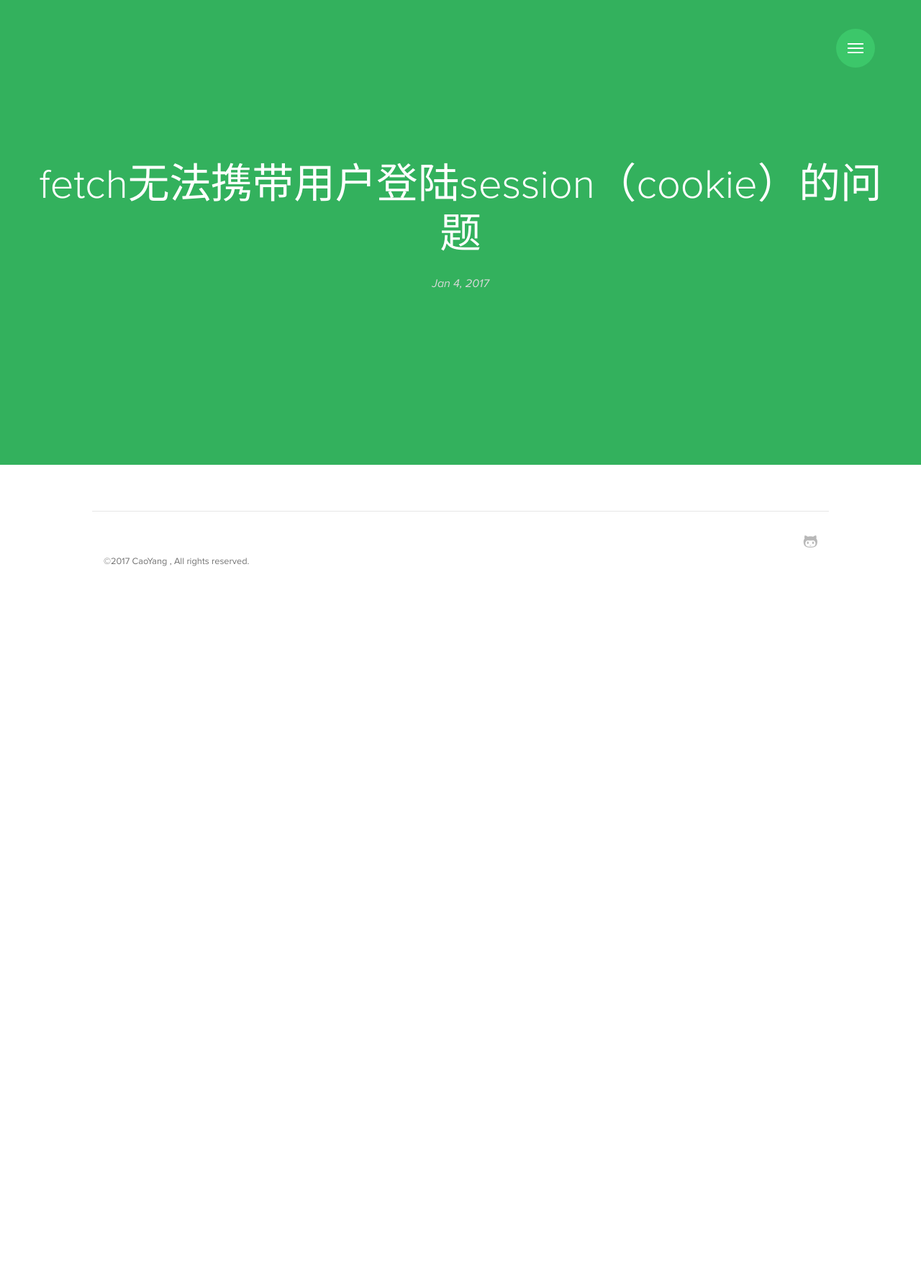
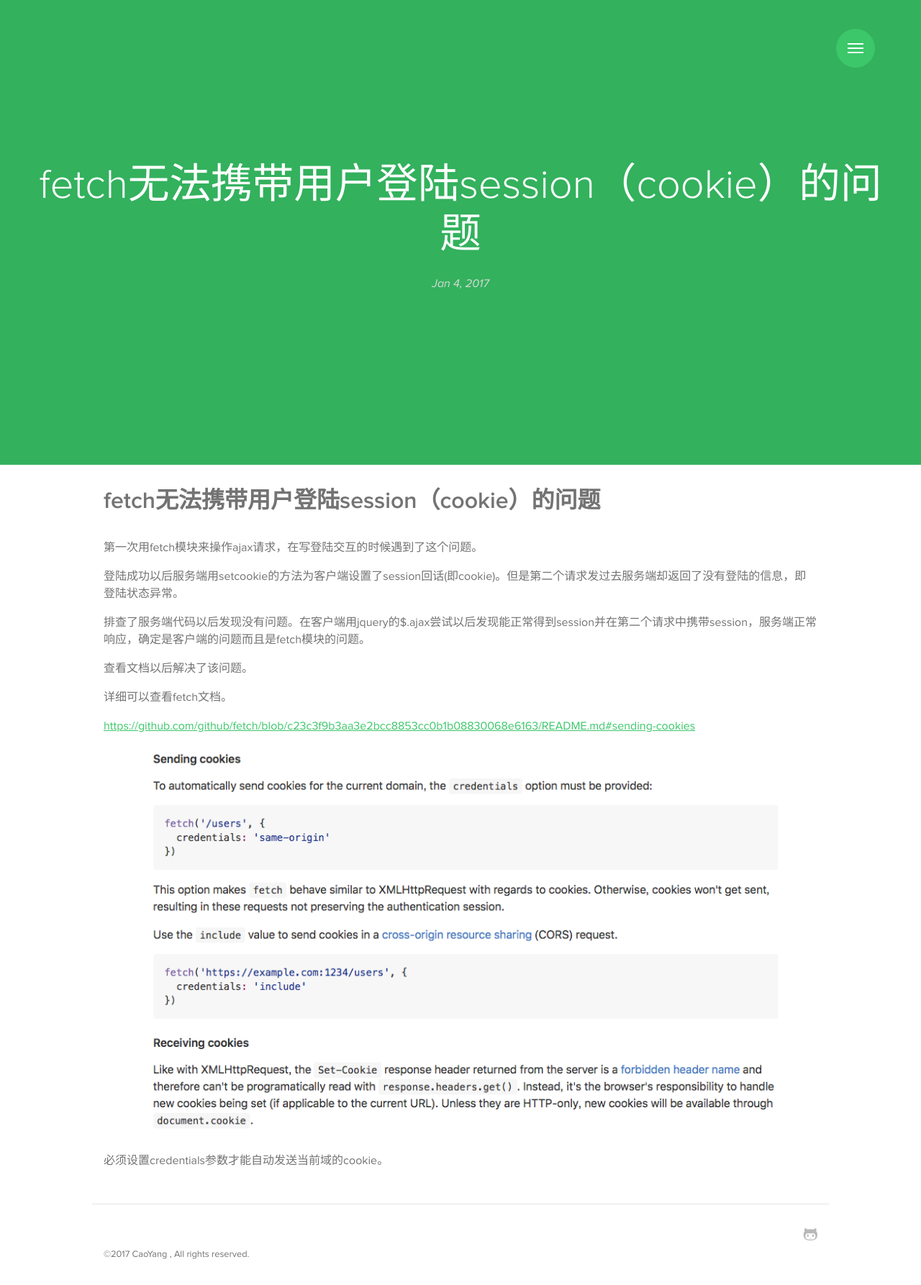
Before and after one commit to answershuto/Blog, a Jekyll site: the page built from _posts/2017-01-04-fetch无法携带用户登陆session（cookie）的问题.MarkDown, in a window 1280 px wide. Shown: the whole page at 72% size. Built offline with Jekyll 4.4.1, drawn with Linux system fonts in a browser that asks for light colours; some web fonts are replaced.

Commit message:
《fetch无法携带用户登陆session（cookie）的问题》

```diff
--- a/_posts/2017-01-04-fetch无法携带用户登陆session（cookie）的问题.MarkDown
+++ b/_posts/2017-01-04-fetch无法携带用户登陆session（cookie）的问题.MarkDown
@@ -6,3 +6,21 @@ categories: jekyll update
 tags: [nodeJS]
 excerpt: fetch无法携带用户登陆session（cookie）的问题
 ---
+
+#  fetch无法携带用户登陆session（cookie）的问题
+
+第一次用fetch模块来操作ajax请求，在写登陆交互的时候遇到了这个问题。
+
+登陆成功以后服务端用setcookie的方法为客户端设置了session回话(即cookie)。但是第二个请求发过去服务端却返回了没有登陆的信息，即登陆状态异常。
+
+排查了服务端代码以后发现没有问题。在客户端用jquery的$.ajax尝试以后发现能正常得到session并在第二个请求中携带session，服务端正常响应，确定是客户端的问题而且是fetch模块的问题。
+
+查看文档以后解决了该问题。
+
+详细可以查看fetch文档。
+
+[https://github.com/github/fetch/blob/c23c3f9b3aa3e2bcc8853cc0b1b08830068e6163/README.md#sending-cookies](https://github.com/github/fetch/blob/c23c3f9b3aa3e2bcc8853cc0b1b08830068e6163/README.md#sending-cookies)
+
+> ![img](/img/fetch/fetch.png)
+
+必须设置credentials参数才能自动发送当前域的cookie。
```
Also changed, not shown: about.md (+2 -2 lines), img/fetch/fetch.png (added), 5 other files.
